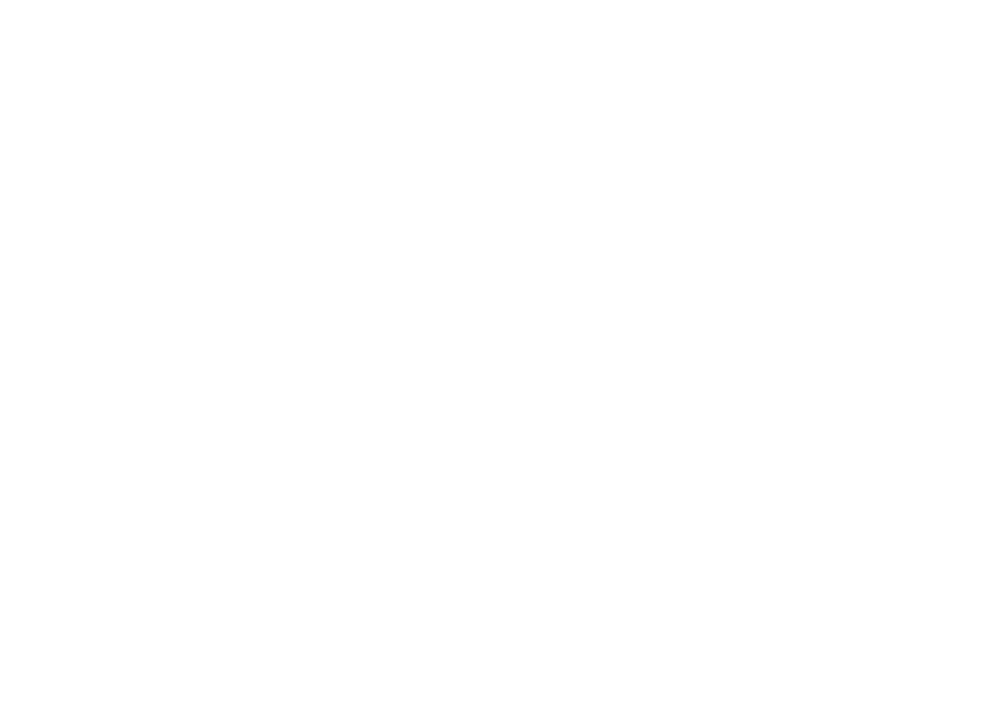
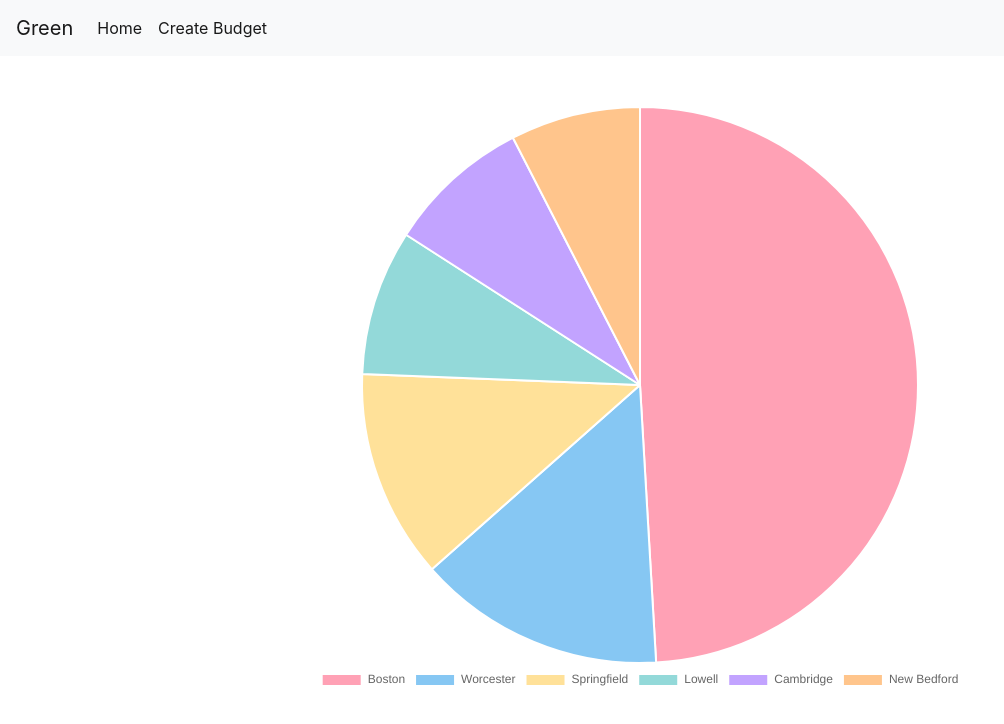
Before and after one commit to lrminer/Green-MERN, a React (Create React App) app in the folder client/: page /chart in a window 1280 px wide. Shown: the top 724 px of the page, without its empty margins (0-1004 px from the left). Built offline with nearby package versions, Linux system fonts and the light colour scheme.

Commit message:
Working chart

```diff
--- a/client/src/App.js
+++ b/client/src/App.js
@@ -5,6 +5,8 @@
 import Register from "./pages/Register";
 import Dashboard from "./pages/Dashboard";
 import createBudget from "./pages/createBudget";
+import Chart from "./pages/Chart";
+
 
 function App() {
   return (
@@ -15,6 +17,7 @@
           <Route exact path="/register" component={Register} />
           <Route exact path="/dashboard" component={Dashboard} />
           <Route exact path="/createBudget" component={createBudget} />
+          <Route exact path="/chart" component={Chart} />
         </Switch>
       </div>
     </Router>
--- a/client/src/components/Chart/index.js
+++ b/client/src/components/PieChart/index.js
@@ -1,7 +1,7 @@
 import React, {Component} from 'react';
 import {Bar, Line, Pie} from 'react-chartjs-2';
 
-class Chart extends Component{
+class PieChart extends Component{
   constructor(props){
     super(props);
     this.state = {
@@ -38,4 +38,4 @@
   }
 }
 
-export default Chart;
+export default PieChart;
--- a/client/src/pages/Chart.js
+++ b/client/src/pages/Chart.js
@@ -2,7 +2,7 @@
 import API from "../utils/API";
 import Navbar from "../components/Navbar";
 import Footer from "../components/Footer";
-import Chart from "../components/Chart";
+import PieChart from "../components/PieChart";
 
 
 class Chart extends Component {
@@ -14,7 +14,7 @@
     }
 
     componentWillMount() {
-        this.getchartData();
+        this.getChartData();
     }
 
     getChartData() {
@@ -50,12 +50,10 @@
 
     render() {
         return (
-            <div className="App">
-                <div className="App-header">
-                    <img src={logo} className="App-logo" alt="logo" />
-                    <h2>Welcome to React</h2>
-                </div>
-                <Chart chartData={this.state.chartData} location="Massachusetts" legendPosition="bottom" />
+            <div>
+                <Navbar />
+                <PieChart chartData={this.state.chartData} location="Massachusetts" legendPosition="bottom" />
+                <Footer />
             </div>
         );
     }
```
